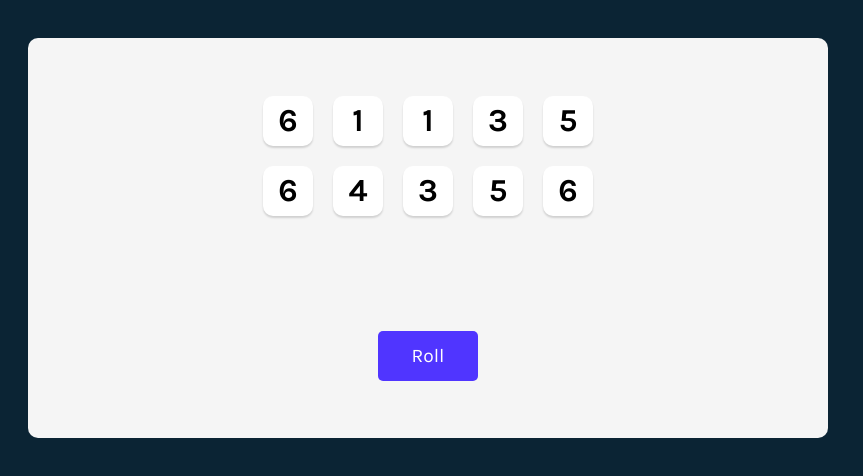
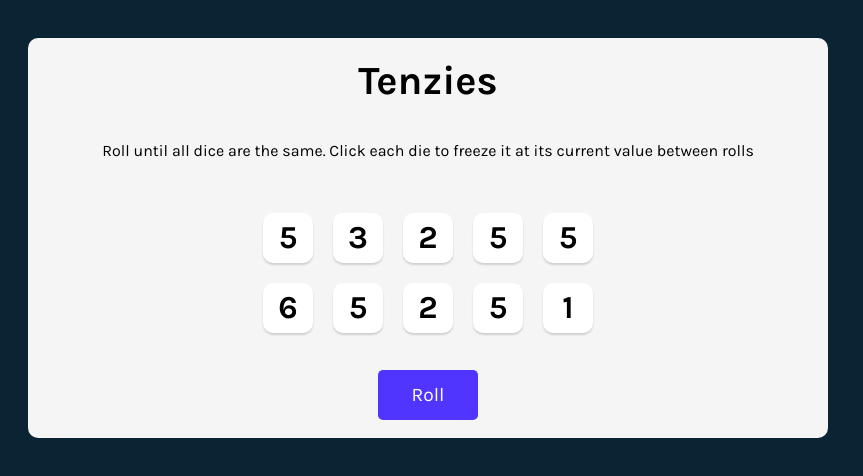
Before and after one commit to BaileyKH/tenzies, a React (Vite) app: page / in a window 1280 px wide. Shown: the top 476 px of the page, without its empty margins (0-863 px from the left). Built offline with nearby package versions, Linux system fonts and the light colour scheme.

Commit message:
ability to hold dice

```diff
--- a/src/App.css
+++ b/src/App.css
@@ -15,6 +15,18 @@ main {
   border-radius: 10px;
 }
 
+.title {
+  font-size: 40px;
+  margin: 0;
+}
+
+.instructions {
+  font-weight: 400;
+  margin-top: 0;
+  padding: 0 40px;
+  text-align: center;
+}
+
 .dice-container {
   display: grid;
   grid-template: auto auto / repeat(5, 1fr);
@@ -25,7 +37,6 @@ main {
   display: flex;
   justify-content: center;
   align-items: center;
-  background-color: white;
   height: 50px;
   width: 50px;
   box-shadow: 0px 2px 2px rgba(0, 0, 0, 0.15);
--- a/src/App.jsx
+++ b/src/App.jsx
@@ -7,22 +7,47 @@ function App() {
 
   const [die, setDie] = useState(allNewDice())
 
+  // Helper function for new die after roll
+  function generateNewDie(){
+    return {
+      value: Math.ceil(Math.random() * 6),
+      isHeld: false,
+      id: crypto.randomUUID()
+    }
+  }
+
+  // Creates a 10 objects of dice containing: A random number, if it is held, and a unique id
   function allNewDice() {
     let numberArr = []
     for (let i = 0; i < 10; i++){
-      numberArr.push(Math.ceil(Math.random() * 6))
+      numberArr.push(generateNewDie())
     }
     return numberArr
   }
 
+  // Resets dice
   function rollDice() {
-    setDie(allNewDice())
+    setDie(oldDie => oldDie.map(die => {
+      return !die.isHeld ? generateNewDie() : die
+    }))
   }
+
+  // Handling "Held" dice
+  function holdDice(id){
+    setDie(oldDie => oldDie.map(die => {
+      return die.id === id ? {...die, isHeld: !die.isHeld} : die
+    }))
+  }
+
 
   return (
     <main>
+      <h1 className="title">Tenzies</h1>
+      <p className="instructions">Roll until all dice are the same. Click each die to freeze it at its current value between rolls</p>
       <div className="dice-container">
-        {die.map(dice => <Dice value={dice} />)}
+        {die.map(dice => (
+          <Dice key={dice.id} value={dice.value} isHeld={dice.isHeld} holdDice={() => holdDice(dice.id)}
+        />))}
       </div>
       <button className="roll-dice" onClick={rollDice}>Roll</button>
     </main>
--- a/src/Dice.jsx
+++ b/src/Dice.jsx
@@ -1,8 +1,16 @@
 import './App.css'
 
 export const Dice = (props) => {
+
+    const styles = {
+        backgroundColor: props.isHeld ? "#59E391" : "white"
+      }
+
     return(
-        <div className="die-face">
+        <div
+            className="die-face"
+            style={styles}
+            onClick={props.holdDice}>
             <h2 className="die-num">{props.value}</h2>
         </div>
     );
```
